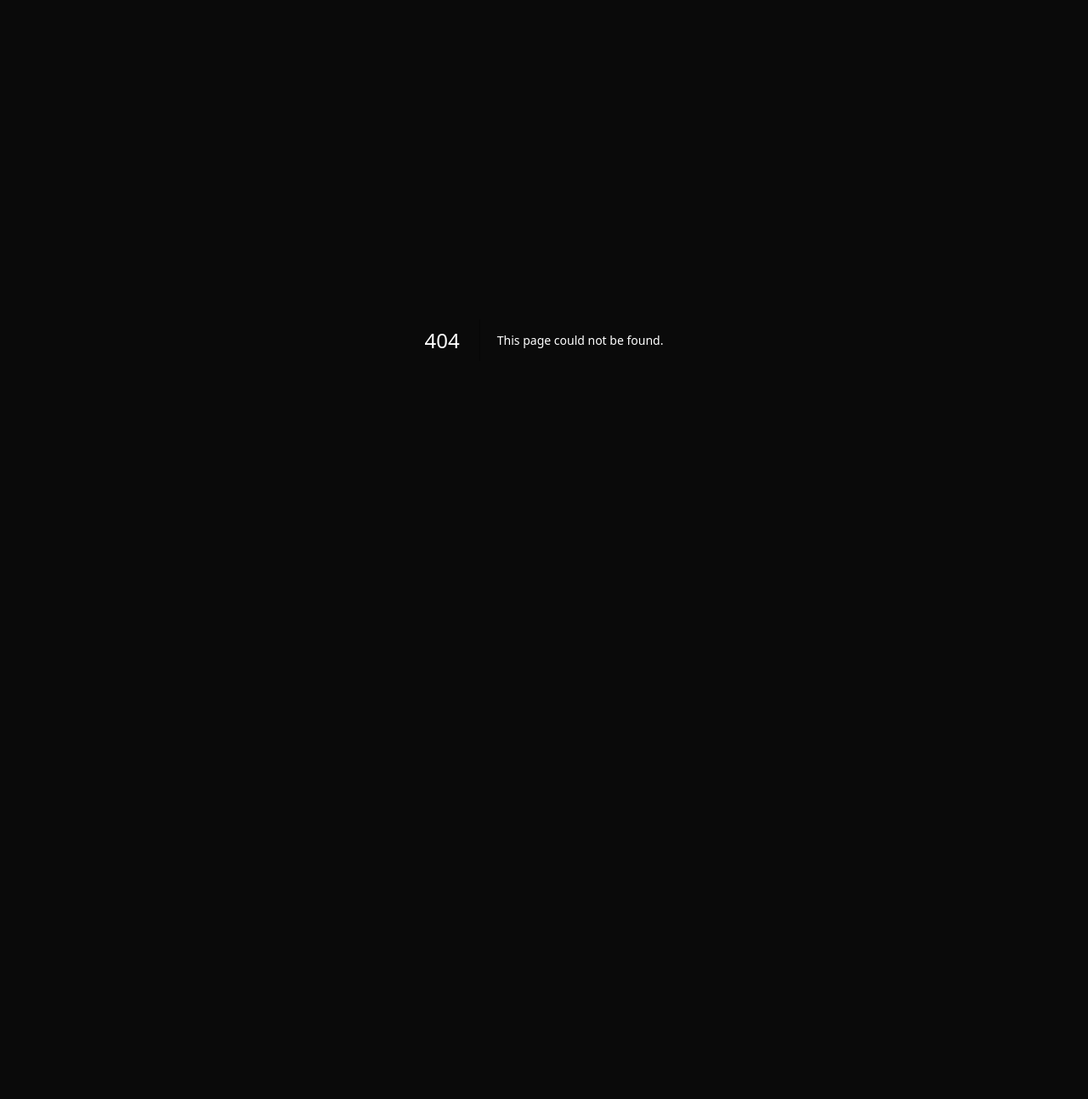
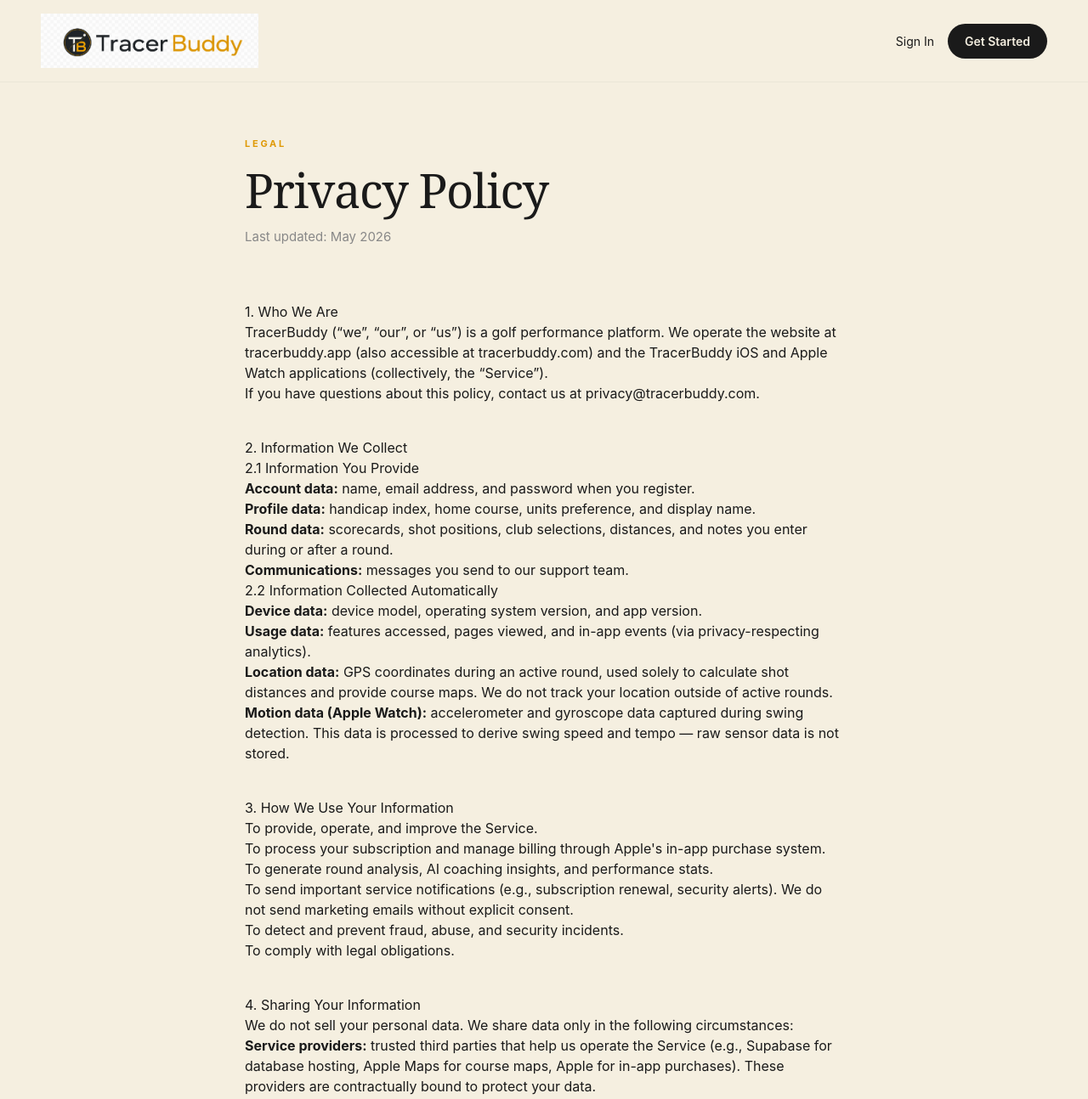
Before and after one commit to Packlifedogrescue/Tracerbuddy-Web, a Next.js app: page /privacy in a window 1280 px wide. Before the commit this address had no page. Shown: the top 1294 px of the page at 85% size. Before the commit the page ends 800 px from the top, so only its background shows below. Built offline with nearby package versions, Linux system fonts and the light colour scheme.

Commit message:
Fix privacy policy: Apple Maps instead of Mapbox

```diff
--- /dev/null
+++ b/app/privacy/page.tsx
@@ -0,0 +1,144 @@
+import Link from 'next/link'
+import type { Metadata } from 'next'
+
+export const metadata: Metadata = {
+  title: 'Privacy Policy — TracerBuddy',
+  description: 'How TracerBuddy collects, uses, and protects your personal data.',
+}
+
+export default function PrivacyPage() {
+  return (
+    <div className="bg-[#F5EFE0] text-[#1A1A1A] min-h-screen font-sans">
+
+      {/* Nav */}
+      <nav className="sticky top-0 z-50 bg-[#F5EFE0] border-b border-black/[0.04]">
+        <div className="flex items-center justify-between px-6 md:px-12 py-4 max-w-[1400px] mx-auto">
+          <Link href="/" className="flex items-center">
+            <img src="/images/logo-horizontal.png" alt="TracerBuddy" className="h-16 w-auto" />
+          </Link>
+          <div className="flex items-center gap-4">
+            <Link href="/auth/login" className="text-[14px] text-[#1A1A1A] hidden md:block hover:text-black transition-colors">Sign In</Link>
+            <Link href="/auth/signup" className="text-[14px] font-semibold bg-[#1A1A1A] text-[#F5EFE0] px-5 py-2.5 rounded-full hover:bg-black transition-all">
+              Get Started
+            </Link>
+          </div>
+        </div>
+      </nav>
+
+      {/* Hero */}
+      <div className="px-6 md:px-12 py-16 max-w-[800px] mx-auto">
+        <div className="text-[11px] font-bold text-[#DF9905] tracking-[0.25em] mb-4">LEGAL</div>
+        <h1 className="font-serif text-[40px] md:text-[56px] font-medium tracking-[-0.025em] leading-[1.05] mb-4">
+          Privacy Policy
+        </h1>
+        <p className="text-[15px] text-[#888]">Last updated: May 2026</p>
+      </div>
+
+      {/* Content */}
+      <div className="px-6 md:px-12 pb-24 max-w-[800px] mx-auto">
+        <div className="prose-custom space-y-10">
+
+          <section>
+            <h2>1. Who We Are</h2>
+            <p>TracerBuddy (&ldquo;we&rdquo;, &ldquo;our&rdquo;, or &ldquo;us&rdquo;) is a golf performance platform. We operate the website at tracerbuddy.app (also accessible at tracerbuddy.com) and the TracerBuddy iOS and Apple Watch applications (collectively, the &ldquo;Service&rdquo;).</p>
+            <p>If you have questions about this policy, contact us at <a href="mailto:privacy@tracerbuddy.com">privacy@tracerbuddy.com</a>.</p>
+          </section>
+
+          <section>
+            <h2>2. Information We Collect</h2>
+            <h3>2.1 Information You Provide</h3>
+            <ul>
+              <li><strong>Account data:</strong> name, email address, and password when you register.</li>
+              <li><strong>Profile data:</strong> handicap index, home course, units preference, and display name.</li>
+              <li><strong>Round data:</strong> scorecards, shot positions, club selections, distances, and notes you enter during or after a round.</li>
+              <li><strong>Communications:</strong> messages you send to our support team.</li>
+            </ul>
+
+            <h3>2.2 Information Collected Automatically</h3>
+            <ul>
+              <li><strong>Device data:</strong> device model, operating system version, and app version.</li>
+              <li><strong>Usage data:</strong> features accessed, pages viewed, and in-app events (via privacy-respecting analytics).</li>
+              <li><strong>Location data:</strong> GPS coordinates during an active round, used solely to calculate shot distances and provide course maps. We do not track your location outside of active rounds.</li>
+              <li><strong>Motion data (Apple Watch):</strong> accelerometer and gyroscope data captured during swing detection. This data is processed to derive swing speed and tempo — raw sensor data is not stored.</li>
+            </ul>
+          </section>
+
+          <section>
+            <h2>3. How We Use Your Information</h2>
+            <ul>
+              <li>To provide, operate, and improve the Service.</li>
+              <li>To process your subscription and manage billing through Apple&apos;s in-app purchase system.</li>
+              <li>To generate round analysis, AI coaching insights, and performance stats.</li>
+              <li>To send important service notifications (e.g., subscription renewal, security alerts). We do not send marketing emails without explicit consent.</li>
+              <li>To detect and prevent fraud, abuse, and security incidents.</li>
+              <li>To comply with legal obligations.</li>
+            </ul>
+          </section>
+
+          <section>
+            <h2>4. Sharing Your Information</h2>
+            <p>We do not sell your personal data. We share data only in the following circumstances:</p>
+            <ul>
+              <li><strong>Service providers:</strong> trusted third parties that help us operate the Service (e.g., Supabase for database hosting, Apple Maps for course maps, Apple for in-app purchases). These providers are contractually bound to protect your data.</li>
+              <li><strong>Buddy Battles:</strong> when you connect with another TracerBuddy user, your display name and selected stats are visible to that user. You control what you share.</li>
+              <li><strong>Legal requirements:</strong> if required by law, court order, or to protect the rights and safety of our users or the public.</li>
+            </ul>
+          </section>
+
+          <section>
+            <h2>5. Data Retention</h2>
+            <p>We retain your data for as long as your account is active. If you delete your account, we will delete your personal data within 30 days, except where we are required to retain it by law or for legitimate business purposes (such as fraud prevention records).</p>
+          </section>
+
+          <section>
+            <h2>6. Your Rights</h2>
+            <p>Depending on your location, you may have rights including:</p>
+            <ul>
+              <li>Access to the personal data we hold about you.</li>
+              <li>Correction of inaccurate data.</li>
+              <li>Deletion of your account and data.</li>
+              <li>Data portability (export of your round history in a machine-readable format).</li>
+              <li>Objection to or restriction of certain processing.</li>
+            </ul>
+            <p>To exercise these rights, email <a href="mailto:privacy@tracerbuddy.com">privacy@tracerbuddy.com</a>. We will respond within 30 days.</p>
+          </section>
+
+          <section>
+            <h2>7. Security</h2>
+            <p>We use industry-standard safeguards including encrypted connections (HTTPS/TLS), encrypted data storage, and role-based access controls. No system is 100% secure, but we take the protection of your data seriously and review our security practices regularly.</p>
+          </section>
+
+          <section>
+            <h2>8. Children</h2>
+            <p>The Service is not directed at children under 13. We do not knowingly collect personal data from children under 13. If you believe a child under 13 has provided us with personal data, please contact us and we will delete it.</p>
+          </section>
+
+          <section>
+            <h2>9. Changes to This Policy</h2>
+            <p>We may update this policy from time to time. We will notify you of significant changes by posting a notice in the app or sending an email to the address associated with your account. Continued use of the Service after changes take effect constitutes acceptance of the updated policy.</p>
+          </section>
+
+          <section>
+            <h2>10. Contact</h2>
+            <p>Questions or concerns? Reach us at <a href="mailto:privacy@tracerbuddy.com">privacy@tracerbuddy.com</a>.</p>
+          </section>
+
+        </div>
+      </div>
+
+      {/* Footer */}
+      <footer className="px-6 md:px-12 py-10 max-w-[1400px] mx-auto border-t border-black/[0.06]">
+        <div className="flex flex-col md:flex-row items-center justify-between gap-4">
+          <div className="text-[12px] text-[#888]">© 2026 TracerBuddy. All rights reserved.</div>
+          <div className="flex items-center gap-6 text-[12px] text-[#888]">
+            <Link href="/privacy" className="hover:text-black transition-colors">Privacy</Link>
+            <Link href="/terms" className="hover:text-black transition-colors">Terms</Link>
+            <Link href="/about" className="hover:text-black transition-colors">About</Link>
+            <Link href="/contact" className="hover:text-black transition-colors">Contact</Link>
+          </div>
+        </div>
+      </footer>
+
+    </div>
+  )
+}
```
